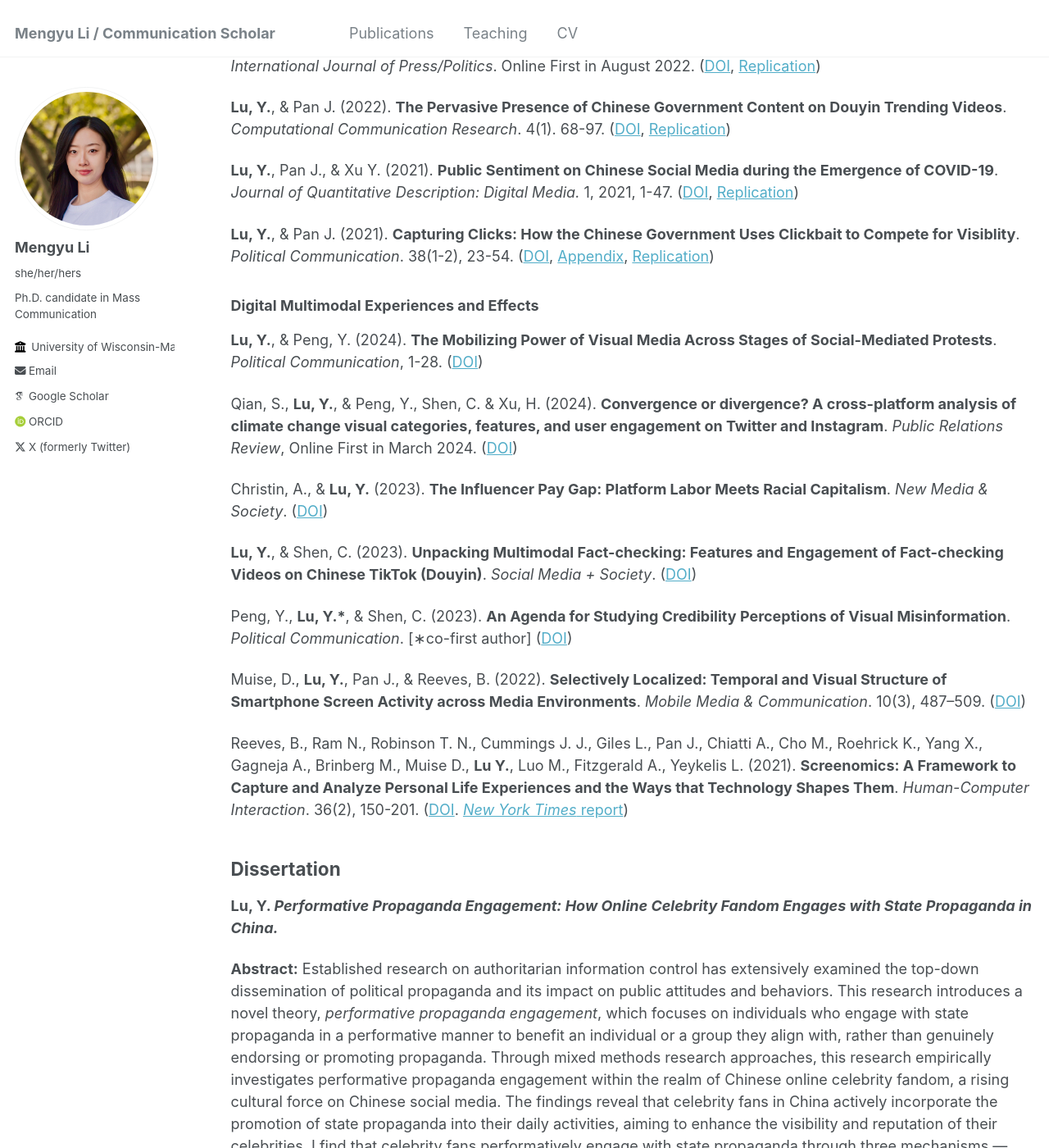
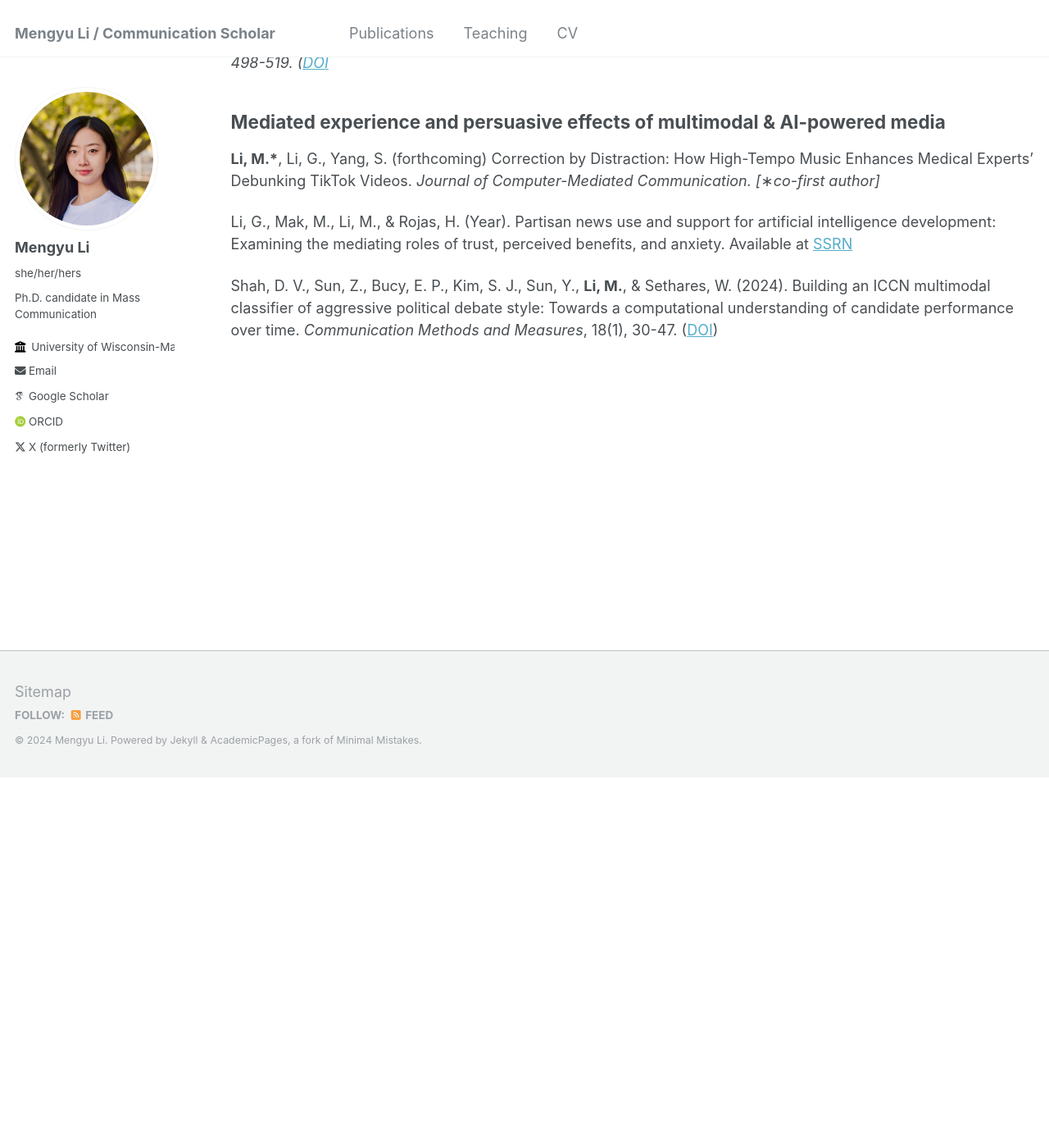
Before and after one commit to im-mengyuli/im-mengyuli.github.io, a Jekyll site: the page built from _pages/publications.md, in a window 1280 px wide and 1400 px high, scrolled down 451 px. Shown: the whole window at 82% size. Built offline with Jekyll 4.4.1, drawn with Linux system fonts in a browser that asks for light colours; some web fonts are replaced; some of the changed text lies outside the part shown.

Commit message:
Update publications.md

```diff
--- a/_pages/publications.md
+++ b/_pages/publications.md
@@ -5,41 +5,16 @@ permalink: /publications/
 author_profile: true
 ---
 
-## Peer-reviewed Publications
+## Technology affordances and strategic communication in multiplatform media environment
+Mak, M. K., <b>Li, M.*<b/>, & Rojas, H. (2024). Social Media and Perceived Political Polarization: Role of Perceived Platform Affordances, Participation in Uncivil Political Discussion, and Perceived Others’ Engagement. <i>Social Media+ Society<i/>, 10(1). [∗co-first author] ([DOI](https://doi.org/10.1177/20563051241228595))
 
-### Digital Media in Authoritarian Governance
-Chen, K., <b>Lu, Y.*</b>, & Wang, Y. (2023). <b>Unraveling China’s digital traces: evaluating communication scholarship through a sociotechnical lens</b>. <i>Chinese Journal of Communication</i>. Online First in October 2023. [∗co-first author] ([DOI](https://www.tandfonline.com/doi/full/10.1080/17544750.2023.2264406))
+<b>Li, M.<b/>, Sun, L., Wang, Y., Sun, Y., Kwon, H., Suk, J., ... & Shah, D. V. (2023). Computational approaches to online political expression: a framework for research. In <i>Handbook of Digital Politics<i/> (pp. 110-167). Edward Elgar Publishing. ([PDF](https://www.researchgate.net/profile/Mengyu-Li-19/publication/375877051_Computational_approaches_to_online_political_expression_a_framework_for_research/links/65c8ddb01bed776ae341328f/Computational-approaches-to-online-political-expression-a-framework-for-research.pdf))
 
-Chen, A., <b>Lu, Y.*</b>, Chen, K., & Ng, A. (2023). <b>Pandemic Nationalism: Use of Government Social Media for Political Information and Belief in COVID-19 Conspiracy Theories in China</b>. <i>The International Journal of Press/Politics</i>. [∗co-first author] ([DOI](https://journals.sagepub.com/doi/10.1177/19401612231153107))
+Suk, J., Sun, Y., Sun, L., <b>Li, M.</b>, Farías, C., Kwon, H., ... & Shah, D. V. (2024). ‘Think global, act local’: How# MeToo hybridized across borders and platforms for contextual relevance. <i>Information, Communication & Society<i>, 27(3), 498-519. ([DOI]([https://www.tandfonline.com/doi/full/10.1080/10584609.2020.1765914](https://doi.org/10.1080/1369118X.2023.2219716))
 
-<b>Lu, Y.</b>, Schaefer, J., Park, K., Joo, J., & Pan, J. (2022). <b>How Information Flows from the World to China</b>. <i>The International Journal of Press/Politics</i>. Online First in August 2022. ([DOI](https://journals.sagepub.com/doi/10.1177/19401612221117470), [Replication](https://doi.org/10.7910/DVN/7C7FEI))
+## Mediated experience and persuasive effects of multimodal & AI-powered media
+<b>Li, M.*</b>, Li, G., Yang, S. (forthcoming) Correction by Distraction: How High-Tempo Music Enhances Medical Experts’ Debunking TikTok Videos. <i>Journal of Computer-Mediated Communication.<i/> [∗co-first author]
 
-<b>Lu, Y.</b>, & Pan J. (2022). <b>The Pervasive Presence of Chinese Government Content on Douyin Trending Videos</b>. <i>Computational Communication Research</i>. 4(1). 68-97. ([DOI](https://www.aup-online.com/content/journals/10.5117/CCR2022.2.002.LU), [Replication](https://github.com/yingdanlu/Douyin_CCR))
+Li, G., Mak, M., Li, M., & Rojas, H. (Year). Partisan news use and support for artificial intelligence development: Examining the mediating roles of trust, perceived benefits, and anxiety. Available at [SSRN](http://dx.doi.org/10.2139/ssrn.4763801)
 
-<b>Lu, Y.</b>, Pan J., & Xu Y. (2021). <b>Public Sentiment on Chinese Social Media during the Emergence of COVID-19</b>. <i>Journal of Quantitative Description: Digital Media.</i> 1, 2021, 1-47. ([DOI](https://doi.org/10.51685/jqd.2021.013), [Replication](https://dataverse.harvard.edu/dataset.xhtml?persistentId=doi:10.7910/DVN/ZIIQUG))
-
-<b>Lu, Y.</b>, & Pan J. (2021). <b>Capturing Clicks: How the Chinese Government Uses Clickbait to Compete for Visiblity</b>. <i>Political Communication</i>. 38(1-2), 23-54. ([DOI](https://www.tandfonline.com/doi/full/10.1080/10584609.2020.1765914), [Appendix](/Lu&Pan_appendix.pdf), [Replication](https://dataverse.harvard.edu/dataset.xhtml?persistentId=doi:10.7910/DVN/TALJOT))
-
-
-### Digital Multimodal Experiences and Effects
-<b>Lu, Y.</b>, & Peng, Y. (2024). <b>The Mobilizing Power of Visual Media Across Stages of Social-Mediated Protests</b>. <i>Political Communication</i>, 1-28. ([DOI](https://www.tandfonline.com/doi/full/10.1080/10584609.2024.2317951?src=))
-
-Qian, S., <b>Lu, Y.</b>, & Peng, Y., Shen, C. & Xu, H. (2024). <b>Convergence or divergence? A cross-platform analysis of climate change visual categories, features, and user engagement on Twitter and Instagram</b>. <i>Public Relations Review</i>, Online First in March 2024. ([DOI](https://drive.google.com/file/d/1Km2gyqiDD7XEG5BycAbxIMvumh92HoNV/view))
-
-Christin, A., & <b>Lu, Y.</b> (2023). <b>The Influencer Pay Gap: Platform Labor Meets Racial Capitalism</b>. <i>New Media & Society</i>. ([DOI](https://doi.org/10.1177/14614448231164995))
-
-<b>Lu, Y.</b>, & Shen, C. (2023). <b>Unpacking Multimodal Fact-checking: Features and Engagement of Fact-checking Videos on Chinese TikTok (Douyin)</b>. <i>Social Media + Society</i>. ([DOI](https://journals.sagepub.com/doi/10.1177/20563051221150406))
-
-Peng, Y., <b>Lu, Y.*</b>, & Shen, C. (2023). <b>An Agenda for Studying Credibility Perceptions of Visual Misinformation</b>. <i>Political Communication</i>. [∗co-first author] ([DOI](https://www.tandfonline.com/doi/full/10.1080/10584609.2023.2175398))
-
-Muise, D., <b>Lu, Y.</b>, Pan J., & Reeves, B. (2022). <b>Selectively Localized: Temporal and Visual Structure of Smartphone Screen Activity across Media Environments</b>. <i>Mobile Media & Communication</i>. 10(3), 487–509. ([DOI](https://journals.sagepub.com/doi/full/10.1177/20501579221080333#_i32))
-
-Reeves, B., Ram N., Robinson T. N., Cummings J. J., Giles L., Pan J., Chiatti A., Cho M., Roehrick K., Yang X., Gagneja A., Brinberg M., Muise D., <b>Lu Y.</b>, Luo M., Fitzgerald A., Yeykelis L. (2021). <b>Screenomics: A Framework to Capture and Analyze Personal Life Experiences and the Ways that Technology Shapes Them</b>. <i>Human-Computer Interaction</i>. 36(2), 150-201. ([DOI](https://www.tandfonline.com/doi/full/10.1080/07370024.2019.1578652). [<i>New York Times</i> report](https://www.nytimes.com/2019/05/31/health/screen-time-mental-health-screenome.html))
-
-
-
-## Dissertation
-<b>Lu, Y. _Performative Propaganda Engagement: How Online Celebrity Fandom Engages with State Propaganda in
-China._</b>
-
-<b>Abstract:</b> Established research on authoritarian information control has extensively examined the top-down dissemination of political propaganda and its impact on public attitudes and behaviors. This research introduces a novel theory, <i>performative propaganda engagement</i>, which focuses on individuals who engage with state propaganda in a performative manner to benefit an individual or a group they align with, rather than genuinely endorsing or promoting propaganda. Through mixed methods research approaches, this research empirically investigates performative propaganda engagement within the realm of Chinese online celebrity fandom, a rising cultural force on Chinese social media. The findings reveal that celebrity fans in China actively incorporate the promotion of state propaganda into their daily activities, aiming to enhance the visibility and reputation of their celebrities. I find that celebrity fans performatively engage with state propaganda through three mechanisms — celebrity mobilization, direct state mobilization, and algorithmic visibility manipulation. By exploring the manifestations of performative propaganda engagement, this research contributes to a deeper understanding of the downstream effects of authoritarian information control, contemporary fandom culture in China, the metrics-driven nature of social media ecosystem, and authoritarian resilience in the digital age.
+Shah, D. V., Sun, Z., Bucy, E. P., Kim, S. J., Sun, Y., <b>Li, M.</b>, & Sethares, W. (2024). Building an ICCN multimodal classifier of aggressive political debate style: Towards a computational understanding of candidate performance over time. <i>Communication Methods and Measures</i>, 18(1), 30-47. ([DOI](https://doi.org/10.1080/19312458.2023.2227093))
```
